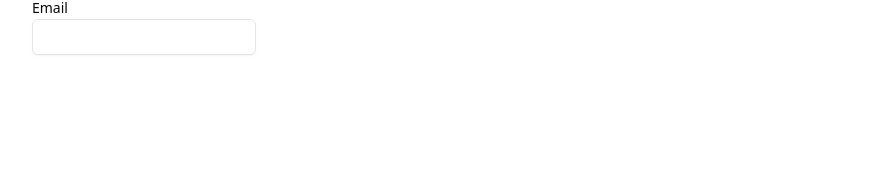
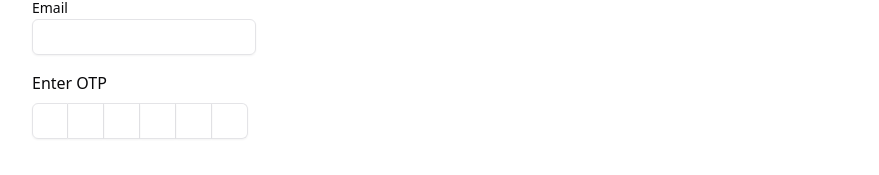
Before and after one commit to mark-ianz/shadcn-ui-course, a React (Vite) app: page / in a window 1280 px wide. Shown: the part 2867-3042 px from the top of the page, without its empty margins (0-879 px from the left). Built offline with nearby package versions, Linux system fonts and the light colour scheme.

Commit message:
import and used InputOTP

```diff
--- a/package.json
+++ b/package.json
@@ -28,6 +28,7 @@
     "clsx": "^2.1.1",
     "date-fns": "^3.6.0",
     "embla-carousel-react": "^8.2.1",
+    "input-otp": "^1.2.4",
     "lucide-react": "^0.439.0",
     "react": "^18.3.1",
     "react-day-picker": "^8.10.1",
--- /dev/null
+++ b/src/components/ui/input-otp.tsx
@@ -0,0 +1,69 @@
+import * as React from "react"
+import { DashIcon } from "@radix-ui/react-icons"
+import { OTPInput, OTPInputContext } from "input-otp"
+
+import { cn } from "@/lib/utils"
+
+const InputOTP = React.forwardRef<
+  React.ElementRef<typeof OTPInput>,
+  React.ComponentPropsWithoutRef<typeof OTPInput>
+>(({ className, containerClassName, ...props }, ref) => (
+  <OTPInput
+    ref={ref}
+    containerClassName={cn(
+      "flex items-center gap-2 has-[:disabled]:opacity-50",
+      containerClassName
+    )}
+    className={cn("disabled:cursor-not-allowed", className)}
+    {...props}
+  />
+))
+InputOTP.displayName = "InputOTP"
+
+const InputOTPGroup = React.forwardRef<
+  React.ElementRef<"div">,
+  React.ComponentPropsWithoutRef<"div">
+>(({ className, ...props }, ref) => (
+  <div ref={ref} className={cn("flex items-center", className)} {...props} />
+))
+InputOTPGroup.displayName = "InputOTPGroup"
+
+const InputOTPSlot = React.forwardRef<
+  React.ElementRef<"div">,
+  React.ComponentPropsWithoutRef<"div"> & { index: number }
+>(({ index, className, ...props }, ref) => {
+  const inputOTPContext = React.useContext(OTPInputContext)
+  const { char, hasFakeCaret, isActive } = inputOTPContext.slots[index]
+
+  return (
+    <div
+      ref={ref}
+      className={cn(
+        "relative flex h-9 w-9 items-center justify-center border-y border-r border-input text-sm shadow-sm transition-all first:rounded-l-md first:border-l last:rounded-r-md",
+        isActive && "z-10 ring-1 ring-ring",
+        className
+      )}
+      {...props}
+    >
+      {char}
+      {hasFakeCaret && (
+        <div className="pointer-events-none absolute inset-0 flex items-center justify-center">
+          <div className="h-4 w-px animate-caret-blink bg-foreground duration-1000" />
+        </div>
+      )}
+    </div>
+  )
+})
+InputOTPSlot.displayName = "InputOTPSlot"
+
+const InputOTPSeparator = React.forwardRef<
+  React.ElementRef<"div">,
+  React.ComponentPropsWithoutRef<"div">
+>(({ ...props }, ref) => (
+  <div ref={ref} role="separator" {...props}>
+    <DashIcon />
+  </div>
+))
+InputOTPSeparator.displayName = "InputOTPSeparator"
+
+export { InputOTP, InputOTPGroup, InputOTPSlot, InputOTPSeparator }
--- a/src/pages/App.tsx
+++ b/src/pages/App.tsx
@@ -97,6 +97,12 @@
 } from "@/components/ui/hover-card";
 import { Input } from "@/components/ui/input";
 import { Label } from "@/components/ui/label";
+import {
+  InputOTP,
+  InputOTPGroup,
+  InputOTPSeparator,
+  InputOTPSlot,
+} from "@/components/ui/input-otp";
 
 type MockContent = {
   id: string;
@@ -457,6 +463,15 @@
         <Label htmlFor="email">Email</Label>
         <Input id="email" className="w-56" type="email" />
       </div>
+
+      <InputOTP maxLength={6} containerClassName="flex-col items-start" >
+        <p>Enter OTP</p>
+        <InputOTPGroup>
+          {Array.from({ length: 6 }).map((_, index) => (
+            <InputOTPSlot index={index} key={index} />
+          ))}
+        </InputOTPGroup>
+      </InputOTP>
     </div>
   );
 }
--- a/tailwind.config.js
+++ b/tailwind.config.js
@@ -68,10 +68,15 @@
             height: "0",
           },
         },
+        "caret-blink": {
+          "0%,70%,100%": { opacity: "1" },
+          "20%,50%": { opacity: "0" },
+        },
       },
       animation: {
         "accordion-down": "accordion-down 0.2s ease-out",
         "accordion-up": "accordion-up 0.2s ease-out",
+        "caret-blink": "caret-blink 1.25s ease-out infinite",
       },
     },
   },
```
Also changed, not shown: 1 other file (tests, documents, lock files or other folders).
